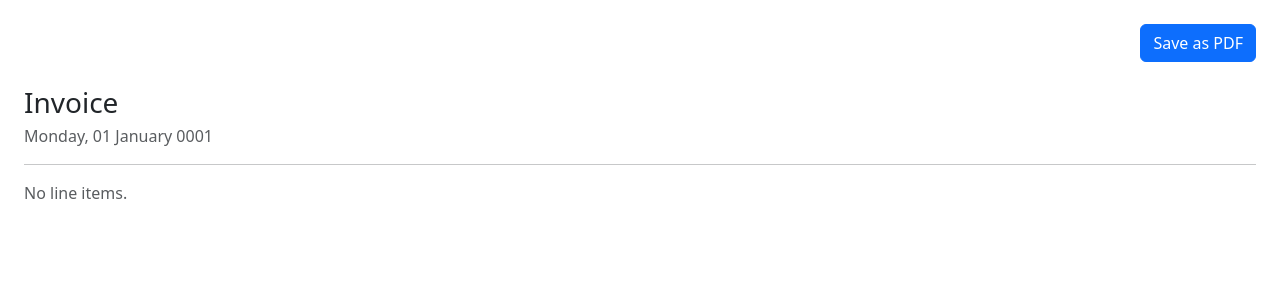
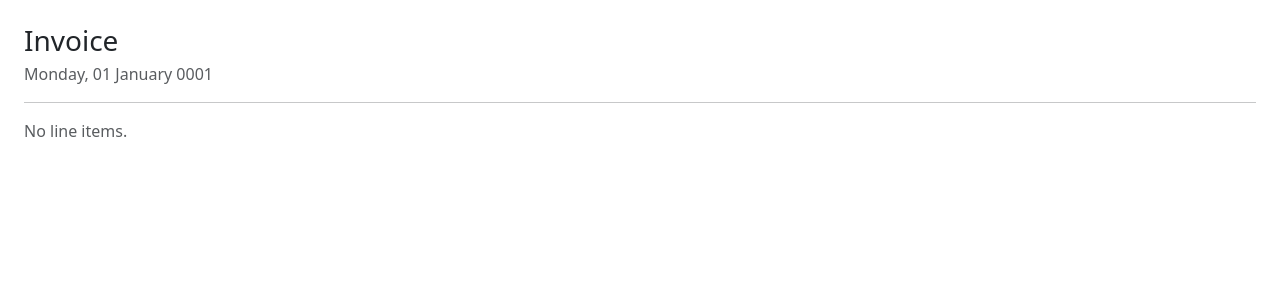
Before and after one commit to pauldotknopf/bender-builders, an ASP.NET Core app: template project/src/BenderBuilders.App/Views/Invoices/Print.cshtml in a window 1280 px wide. Shown: the top 300 px of the page. Run offline with ASP.NET Core 8, Linux system fonts and the light colour scheme; the template is opened without the code that fills it, so the values that code supplies are empty; some libraries are stand-ins or nearby versions.

Commit message:
removing print buttons from print views

```diff
--- a/project/src/BenderBuilders.App/Views/Invoices/Print.cshtml
+++ b/project/src/BenderBuilders.App/Views/Invoices/Print.cshtml
@@ -11,7 +11,6 @@
     <link rel="stylesheet" href="~/lib/bootstrap/dist/css/bootstrap.min.css" />
     <style>
         @@media print {
-            .no-print { display: none !important; }
             @@page { margin: 1.5cm; }
         }
 
@@ -21,10 +20,6 @@
     </style>
 </head>
 <body>
-    <div class="no-print d-flex justify-content-end gap-2 mb-4">
-        <button type="button" class="btn btn-primary" onclick="window.print()">Save as PDF</button>
-    </div>
-
     <h1 class="h3 mb-1">Invoice</h1>
     <p class="text-muted">@Model.Invoice.InvoiceDate.ToString("D")</p>
 
--- a/project/src/BenderBuilders.App/Views/Proposals/Print.cshtml
+++ b/project/src/BenderBuilders.App/Views/Proposals/Print.cshtml
@@ -11,7 +11,6 @@
     <link rel="stylesheet" href="~/lib/bootstrap/dist/css/bootstrap.min.css" />
     <style>
         @@media print {
-            .no-print { display: none !important; }
             @@page { margin: 1.5cm; }
         }
 
@@ -21,10 +20,6 @@
     </style>
 </head>
 <body>
-    <div class="no-print d-flex justify-content-end gap-2 mb-4">
-        <button type="button" class="btn btn-primary" onclick="window.print()">Save as PDF</button>
-    </div>
-
     <h1 class="h3 mb-1">Proposal</h1>
     <p class="text-muted">@Model.ProposalDate.ToString("D")</p>
 
```
